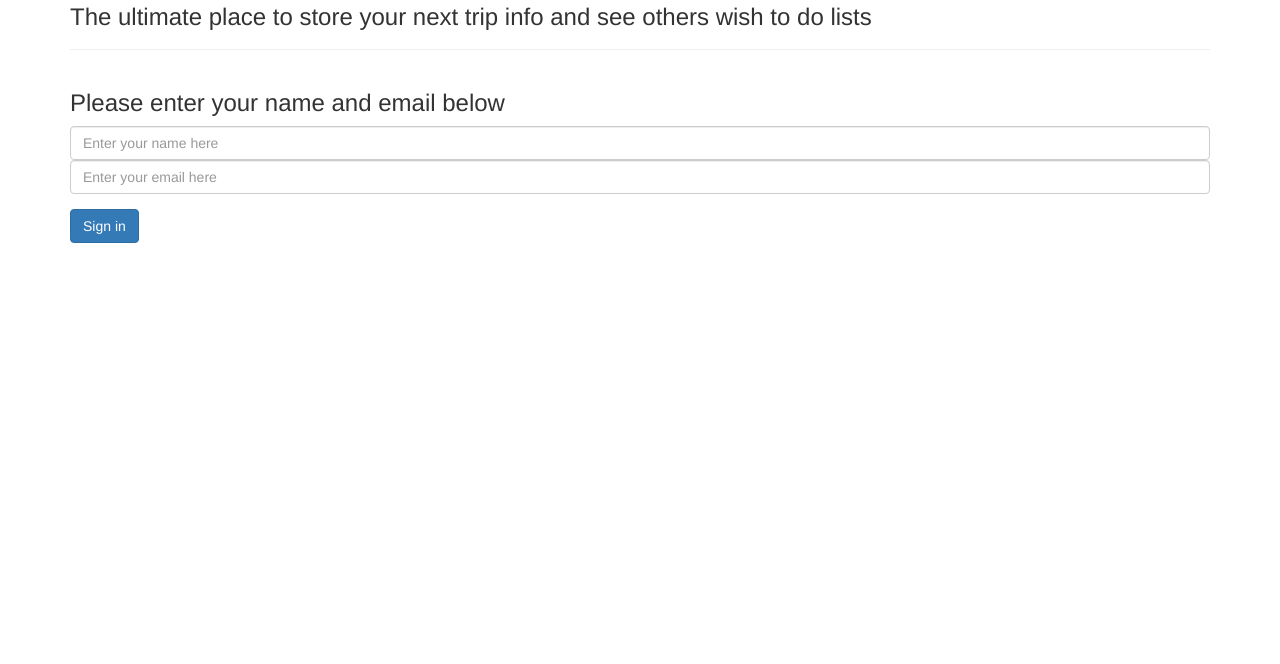
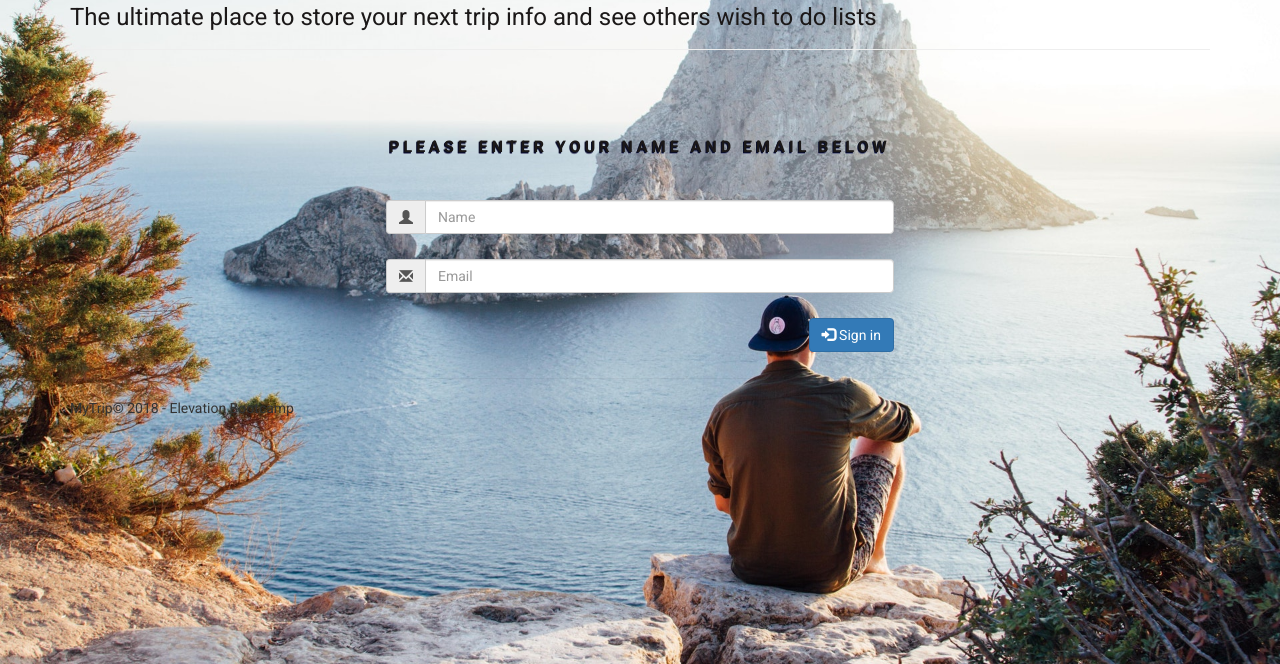
Before and after one commit to aweinmacher/myTrip, a website: page public/index.html in a window 1280 px wide. Shown: the part 136-800 px from the top of the page. Drawn offline with nearby package versions, Linux system fonts and the light colour scheme.

Commit message:
added background and css

```diff
--- a/public/index.html
+++ b/public/index.html
@@ -5,8 +5,14 @@
   <title>My Trip</title>
   <meta charset="utf-8">
   <meta name="viewport" content="width=device-width, initial-scale=1">
+  <!-- FONTS !-->
+  <link href="https://fonts.googleapis.com/css?family=Roboto:300,300italic,400,700" rel="stylesheet" type="text/css">
+  <link href="https://fonts.googleapis.com/css?family=Josefin+Sans:300,400" rel="stylesheet" type="text/css">
+  <link href="https://fonts.googleapis.com/css?family=Oswald:400" rel="stylesheet" type="text/css">
+  <!-- STYLESHEETS !-->
   <link rel="stylesheet" type="text/css" href="bootstrap\dist\css\bootstrap.min.css">
   <link rel="stylesheet" type="text/css" href="style.css">
+  <link rel="shortcut icon" href="images/favicon.ico" type="image/x-icon" />
 </head>
 
 <body>
@@ -44,15 +50,46 @@
 
   <!-- USER LOGIN !-->
   <div class="container">
-    <form class="post-form username-form">
-      <h3>Please enter your name and email below</h3>
+
+    <div id="loginbox" class="username-form mainbox col-md-6 col-md-offset-3 col-sm-6 col-sm-offset-3">
+
+      <div class="panel">
+        <div class="panel-heading">
+          <div class="panel-title text-center">Please enter your name and email below</div>
+        </div>
+
+        <div class="panel-body">
+
+          <form id="form" class="post-form username-form form-horizontal">
+
+            <div class="input-group">
+              <span class="input-group-addon">
+                <i class="glyphicon glyphicon-user"></i>
+              </span>
+              <input class="form-control" type="text" id="userName" placeholder="Name" />
+            </div>
+
+            <div class="input-group">
+              <span class="input-group-addon">
+                <i class="glyphicon glyphicon-envelope"></i>
+              </span>
+              <input class="form-control" type="text" id="eMail" placeholder="Email" />
+            </div>
+
             <div class="form-group">
-        <input class="form-control" type="text" id="userName" placeholder="Enter your name here" />
-        <input class="form-control" type="text" id="eMail" placeholder="Enter your email here" />
+              <!-- Button -->
+              <div class="col-sm-12 controls">
+                <button type="button" id="signIn" class="btn btn-primary pull-right">
+                  <i class="glyphicon glyphicon-log-in"></i> Sign in</button>
               </div>
-      <button type="button" id="signIn" class="btn btn-primary">Sign in</button>
+            </div>
           </form>
+
         </div>
+      </div>
+    </div>
+  </div>
+
 
   <!-- CHOOSE COUNTRY !-->
   <div class="container">
@@ -65,6 +102,7 @@
       <button type="button" id="submitcountry" class="btn btn-primary">Submit</button>
     </form>
   </div>
+
 
   <!-- SHOW COUNTRY INFO !-->
   <div class="container search-result">
@@ -85,6 +123,13 @@
     </div>
   </div>
 
+  <!-- .container -->
+  <div class="container">
+    <footer class="footer-text">
+      <p>MyTrip© 2018 - Elevation Bootcamp</p>
+    </footer>
+  </div>
+
   <script id="post-item" type="text/x-handlebars-template">
       <div class="row" data-name="{{name}}">
           <div class="col-md-4 weather" data-name="{{name}}">
@@ -101,7 +146,6 @@
           </p>
       </div>
   </script>
-
   <script type="text/javascript" src="jquery/dist/jquery.min.js"></script>
   <script type="text/javascript" src="bootstrap/dist/js/bootstrap.min.js"></script>
   <script type="text/javascript" src="handlebars/dist/handlebars.min.js"></script>
--- a/public/style.css
+++ b/public/style.css
@@ -1,7 +1,22 @@
 body {
-    padding-top: 40px;
-    padding-bottom: 40px;
+    font-family: Roboto, Arial, sans-serif;
+    padding-top: 50px;
+    background: url('images/backgroundpicture.jpeg') fixed;
+    background-size: cover;
+    padding: 0;
+    margin: 0;
+}
 
+.page-header {
+    padding-top: 20px;
+}
+
+h1 {
+    color: #1b1818;
+}
+
+h3 {
+    color: #1b1818;
 }
 
 .mytrip-logo {
@@ -10,8 +25,10 @@ body {
     }
 
 .flag {
-    height: 100px;
+    height: 60px;
 }
+
+
 
 .choosecountry {
     display: none;
@@ -24,3 +41,43 @@ body {
 .features {
     display: none
 }
+
+
+
+
+#loginbox {
+    margin-top: 30px;
+    background-color: transparent;
+
+}
+
+#form > div {
+    margin-bottom: 25px;
+}
+
+#form > div:last-child {
+    margin-top: 10px;
+    margin-bottom: 10px;
+}
+
+.panel {
+    background-color: transparent;
+}
+
+.panel-body {
+    padding-top: 30px;
+    background-color: transparent;
+
+}
+
+.panel-title {
+    font-family: Roboto, Arial, sans-serif;
+    font-weight: 600;
+    text-align: center;
+    color: #1b1818;
+    margin-top: 5%;
+    text-transform: uppercase;
+    letter-spacing: 4px;
+    text-shadow: -1px 1px 0 #0a0e27, -1px 2px 0 #6b708d
+
+}
```
Also changed, not shown: public/images/backgroundpicture.jpeg (added), public/images/backgroundpicture2.jpeg (added), public/images/favicon.ico (added). Lines whose indentation alone changed are shown as unchanged.
